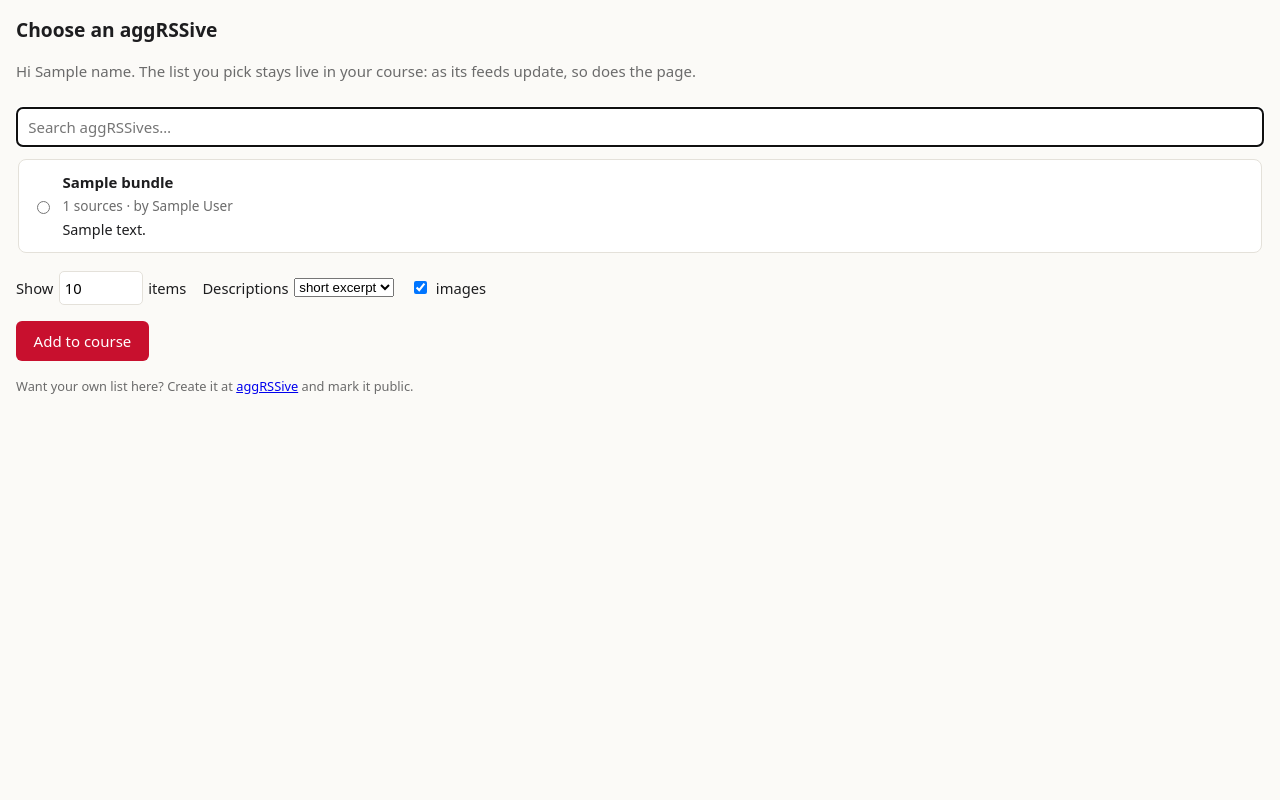
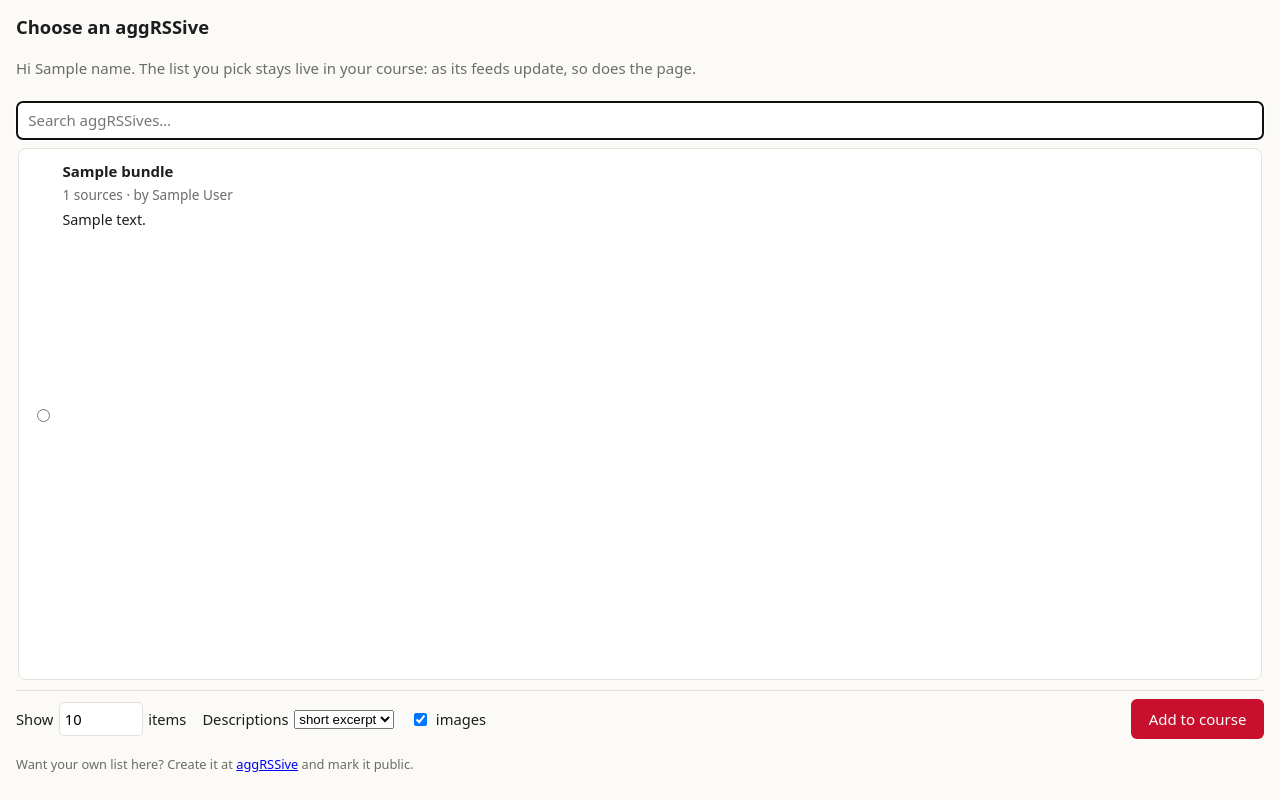
Before and after one commit to blamb/aggRSSive, a Python web app: template aggrssive/templates/lti_pick.html in a window 1280 px wide. Run offline with Jinja, Linux system fonts and the light colour scheme; the template is opened without the code that fills it: most values are stand-ins (such as "Sample title", 1, 10 or a date in 2020).

Commit message:
LTI picker: scrolling list with pinned options and Add button, so it fits short LMS frames
Co-Authored-By: Claude Fable 5.1 <noreply@anthropic.com>

```diff
--- a/aggrssive/templates/lti_pick.html
+++ b/aggrssive/templates/lti_pick.html
@@ -2,10 +2,14 @@
 <html lang="en"><head><meta charset="utf-8"><meta name="viewport" content="width=device-width, initial-scale=1"><title>Choose an aggRSSive</title>
 <style>
 :root{--fg:#1d1d1f;--muted:#6b6b6b;--line:#e4e1da;--card:#fff;--bg:#fbfaf7;--accent:#c8102e}
-body{font:15px/1.5 system-ui,sans-serif;margin:0;padding:1rem;color:var(--fg);background:var(--bg)}
-h1{font-size:1.2rem;margin:0 0 .2rem}.muted{color:var(--muted)}
-input[type=search]{width:100%;padding:.5rem .7rem;border:1px solid var(--line);border-radius:6px;font:inherit;margin:.6rem 0}
-.list{display:grid;gap:.5rem;max-height:52vh;overflow:auto;padding:2px}
+html,body{height:100%}
+body{font:15px/1.5 system-ui,sans-serif;margin:0;padding:.8rem 1rem;color:var(--fg);background:var(--bg);display:flex;flex-direction:column;box-sizing:border-box}
+h1{font-size:1.15rem;margin:0 0 .1rem}.muted{color:var(--muted)}
+form{display:flex;flex-direction:column;flex:1;min-height:0}
+input[type=search]{width:100%;box-sizing:border-box;padding:.45rem .7rem;border:1px solid var(--line);border-radius:6px;font:inherit;margin:.4rem 0}
+.list{display:grid;gap:.4rem;flex:1;min-height:6rem;overflow:auto;padding:2px}
+.bar{position:sticky;bottom:0;background:var(--bg);border-top:1px solid var(--line);padding-top:.5rem;margin-top:.5rem;display:flex;flex-wrap:wrap;gap:.6rem 1rem;align-items:center;justify-content:space-between}
+@media (max-height:420px){.intro,.foot{display:none}h1{font-size:1rem}}
 label.b{display:grid;grid-template-columns:auto 1fr;gap:.6rem;background:var(--card);border:1px solid var(--line);border-radius:8px;padding:.7rem .8rem;cursor:pointer}
 label.b:has(input:checked){border-color:var(--accent);box-shadow:0 0 0 2px #c8102e33}
 label.b strong{display:block}label.b span{font-size:.85rem;color:var(--muted)}label.b p{margin:.2rem 0 0;font-size:.9rem}
@@ -16,7 +20,7 @@ button{font:inherit;padding:.55rem 1.1rem;border-radius:6px;border:0;background:
 </style></head>
 <body>
 <h1>Choose an aggRSSive</h1>
-<p class="muted">{% if name %}Hi {{ name }}. {% endif %}The list you pick stays live in your course: as its feeds update, so does the page.</p>
+<p class="muted intro">{% if name %}Hi {{ name }}. {% endif %}The list you pick stays live in your course: as its feeds update, so does the page.</p>
 <form method="post" action="/lti/deeplink" id="pick">
 <input type="hidden" name="token" value="{{ token }}">
 <input type="search" id="q" placeholder="Search aggRSSives…" autofocus>
@@ -30,12 +34,14 @@ button{font:inherit;padding:.55rem 1.1rem;border-radius:6px;border:0;background:
 <p class="muted">No public aggRSSives yet. Make one at <a href="{{ settings.base_url }}" target="_blank">{{ settings.base_url }}</a>, then come back.</p>
 {% endfor %}
 </div>
-<div class="opts">
-  <label>Show <input type="number" name="n" value="10" min="1" max="100"> items</label>
-  <label>Descriptions <select name="desc"><option value="excerpt">short excerpt</option><option value="full">full</option><option value="none">none</option></select></label>
-  <label><input type="checkbox" name="img" value="true" checked> images</label>
+<div class="bar">
+  <div class="opts" style="margin:0">
+    <label>Show <input type="number" name="n" value="10" min="1" max="100"> items</label>
+    <label>Descriptions <select name="desc"><option value="excerpt">short excerpt</option><option value="full">full</option><option value="none">none</option></select></label>
+    <label><input type="checkbox" name="img" value="true" checked> images</label>
+  </div>
+  <button type="submit">Add to course</button>
 </div>
-<button type="submit">Add to course</button>
 </form>
 <p class="foot">Want your own list here? Create it at <a href="{{ settings.base_url }}" target="_blank">aggRSSive</a> and mark it public.</p>
 <script>
```
